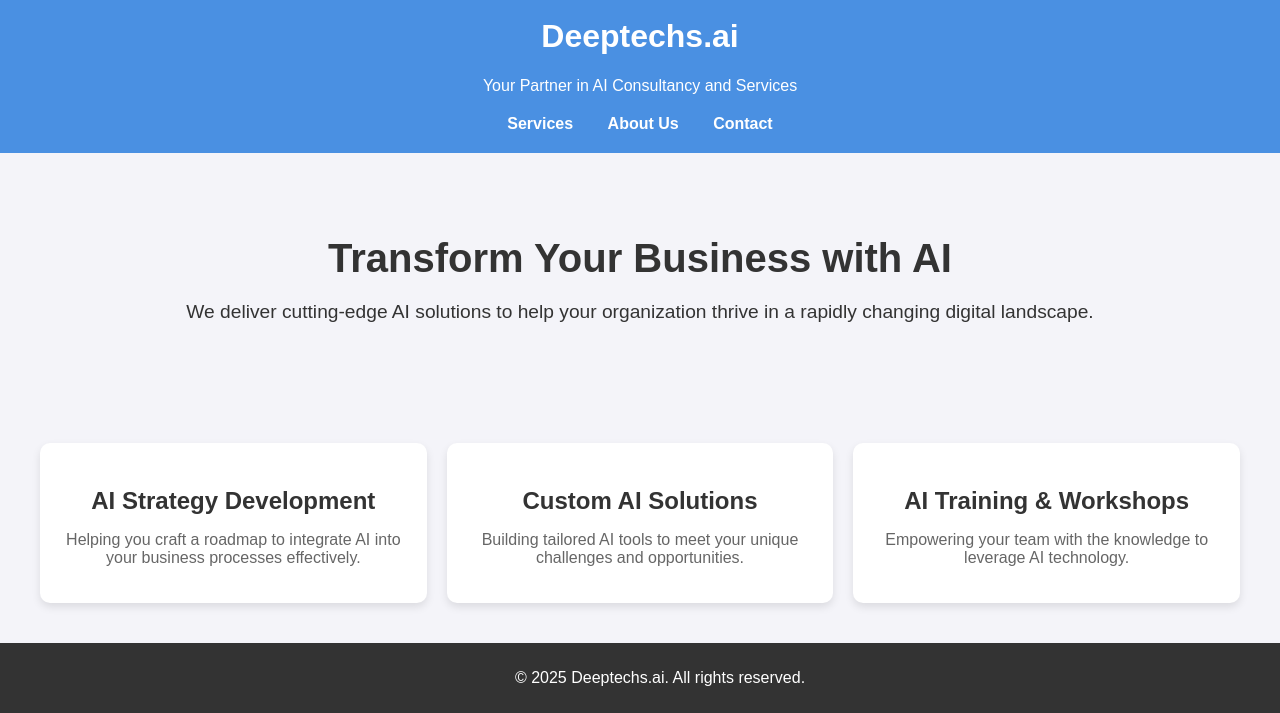
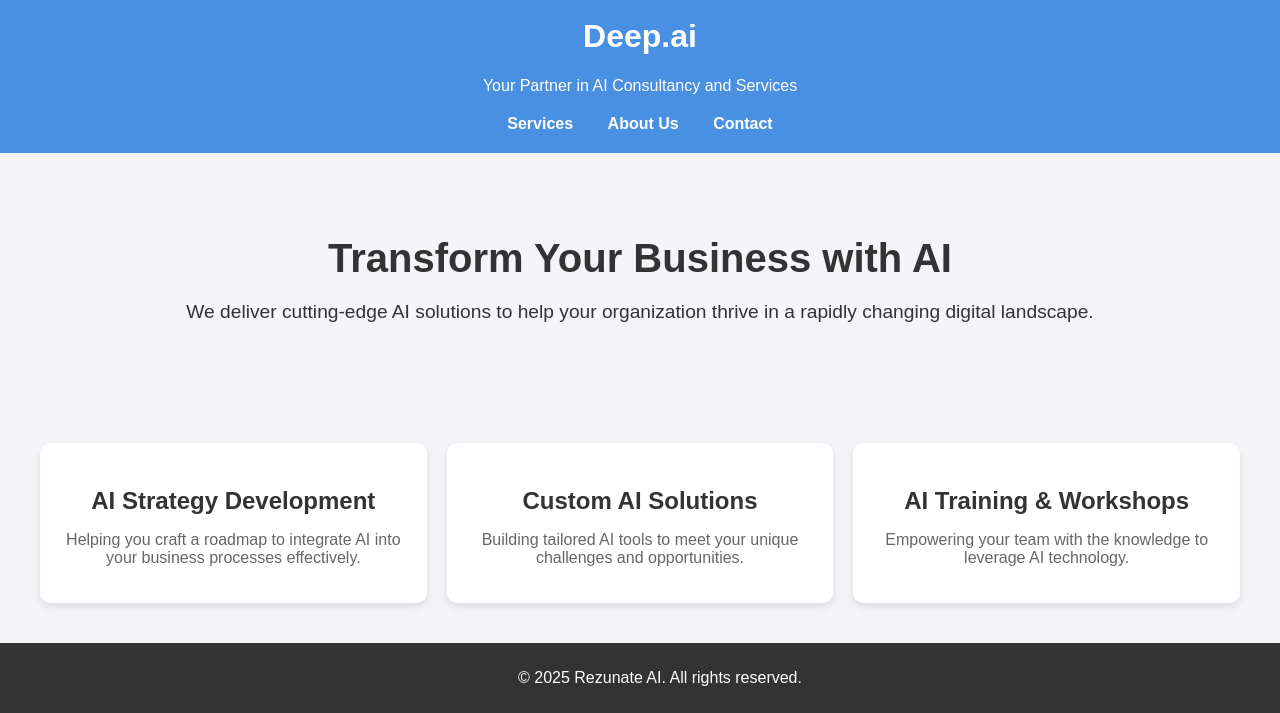
Before and after one commit to sammy-uzumaki/sammy-uzumaki.github.io, a plain HTML site: page index.html in a window 1280 px wide. Shown: the part 103-816 px from the top of the page. Drawn offline with Linux system fonts and the light colour scheme.

Commit message:
changed company name

```diff
--- a/index.html
+++ b/index.html
@@ -4,7 +4,7 @@
 <head>
     <meta charset="UTF-8">
     <meta name="viewport" content="width=device-width, initial-scale=1.0">
-    <title>Deeptechs.ai - AI Consultancy & Services</title>
+    <title>Rezunate AI - AI Consultancy Services & Products</title>
     <style>
         body {
             font-family: Arial, sans-serif;
@@ -86,7 +86,7 @@
     <div class="logo">
         <img src="logo.webp" alt="Deeptechs.ai Logo">
     </div>
-    <h1>Deeptechs.ai</h1>
+    <h1>Deep.ai</h1>
     <p>Your Partner in AI Consultancy and Services</p>
     <nav>
         <a href="#services">Services</a>
@@ -116,7 +116,7 @@
 </section>
 
 <footer>
-    <p>&copy; 2025 Deeptechs.ai. All rights reserved.</p>
+    <p>&copy; 2025 Rezunate AI. All rights reserved.</p>
 </footer>
 
 </body>
```
